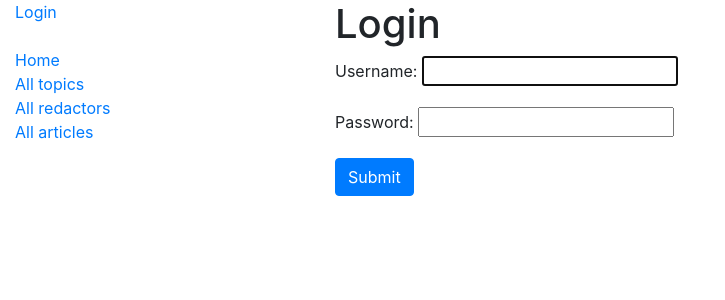
After one commit to ShcherbynaSv/newspaper_service, a Django app: page /accounts/login/ in a window 1280 px wide. The commit adds this page. Shown: the top 300 px of the page, without its empty margins (0-725 px from the left). Run offline with Django 5.2, Linux system fonts and the light colour scheme.

Commit message:
Add login/logout feature

```diff
--- a/newspaper_service/settings.py
+++ b/newspaper_service/settings.py
@@ -11,6 +11,8 @@ https://docs.djangoproject.com/en/5.2/ref/settings/
 """
 
 from pathlib import Path
+
+from django.conf.global_settings import LOGIN_REDIRECT_URL
 
 # Build paths inside the project like this: BASE_DIR / 'subdir'.
 BASE_DIR = Path(__file__).resolve().parent.parent
@@ -130,6 +132,8 @@ DEFAULT_AUTO_FIELD = "django.db.models.BigAutoField"
 
 AUTH_USER_MODEL = "catalog.Redactor"
 
+LOGIN_REDIRECT_URL = "/catalog/"
+
 INTERNAL_IPS = [
     "127.0.0.1",
 ]
--- a/newspaper_service/urls.py
+++ b/newspaper_service/urls.py
@@ -20,5 +20,6 @@ from django.urls import path, include
 
 urlpatterns = [
     path("admin/", admin.site.urls),
-    path("catalog/", include("catalog.urls", namespace="catalog"))
+    path("catalog/", include("catalog.urls", namespace="catalog")),
+    path("accounts/", include("django.contrib.auth.urls"))
 ] + debug_toolbar_urls()
--- a/templates/includes/sidebar.html
+++ b/templates/includes/sidebar.html
@@ -1,4 +1,14 @@
 <ul class="sidebar-nav">
+  {% if user.is_authenticated %}
+    <li><strong>User: </strong>{{ user.username }}</li>
+    <form action="{% url 'logout' %}" method="post">
+      {% csrf_token %}
+      <button class="btn btn-primary" type="submit">Logout</button>
+    </form>
+  {% else %}
+    <li><a href="{% url 'login' %}">Login</a></li>
+  {% endif %}
+  <br>
   <li><a href="{% url 'catalog:index' %}">Home</a></li>
   <li><a href="{% url 'catalog:topic-list' %}">All topics</a></li>
   <li><a href="{% url 'catalog:redactor-list' %}">All redactors</a></li>
--- /dev/null
+++ b/templates/registration/logged_out.html
@@ -0,0 +1,5 @@
+{% extends "base.html" %}
+{% block content %}
+<p>Logged out</p>
+<a href="{% url 'login' %}">Click here to login again</a>
+{% endblock %}
--- /dev/null
+++ b/templates/registration/login.html
@@ -0,0 +1,15 @@
+{% extends "base.html" %}
+
+{% block content %}
+  <h1>Login</h1>
+  {% if form.errors %}
+    <p style="color:red;">Invalid credentials</p>
+  {% endif %}
+  <form action="{% url 'login' %}" method="post">
+    {% csrf_token %}
+    {{ form.as_p }}
+    <input class="btn btn-primary" type="submit" value="Submit">
+    <input type="hidden" name="next" value="{{ next }}">
+
+  </form>
+{% endblock %}
```
